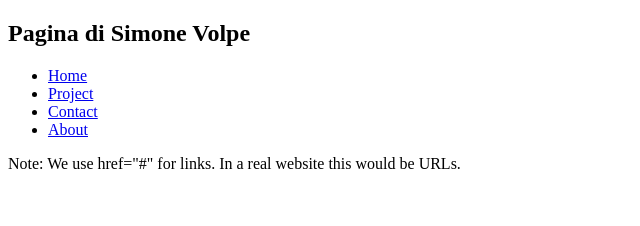
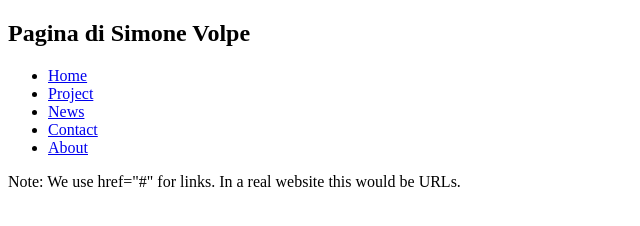
Before and after one commit to simonevolpe1234/simonevolpe1234.github.io, a plain HTML site: page index.html in a window 1280 px wide. Shown: the whole page, without its empty margins (0-640 px from the left). Drawn offline with Linux system fonts and the light colour scheme.

Commit message:
Add News link to navigation menu

```diff
--- a/index.html
+++ b/index.html
@@ -7,6 +7,7 @@
 <ul>
   <li><a href="index.html">Home</a></li>
   <li><a href="project.html">Project</a></li>
+  <li><a href="News.html">News</a></li>
   <li><a href="#contact">Contact</a></li>
   <li><a href="#about">About</a></li>
 </ul>
```
